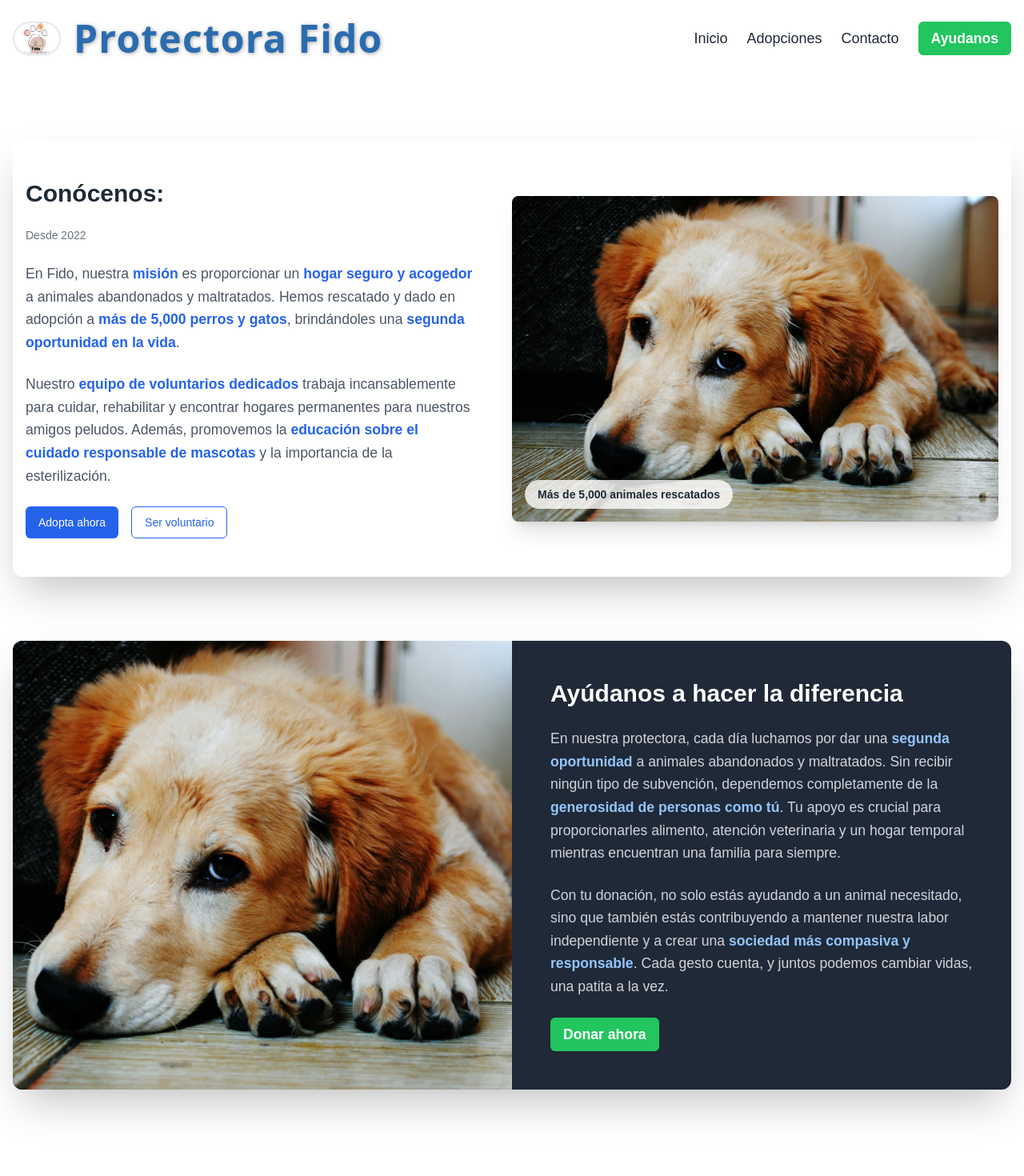
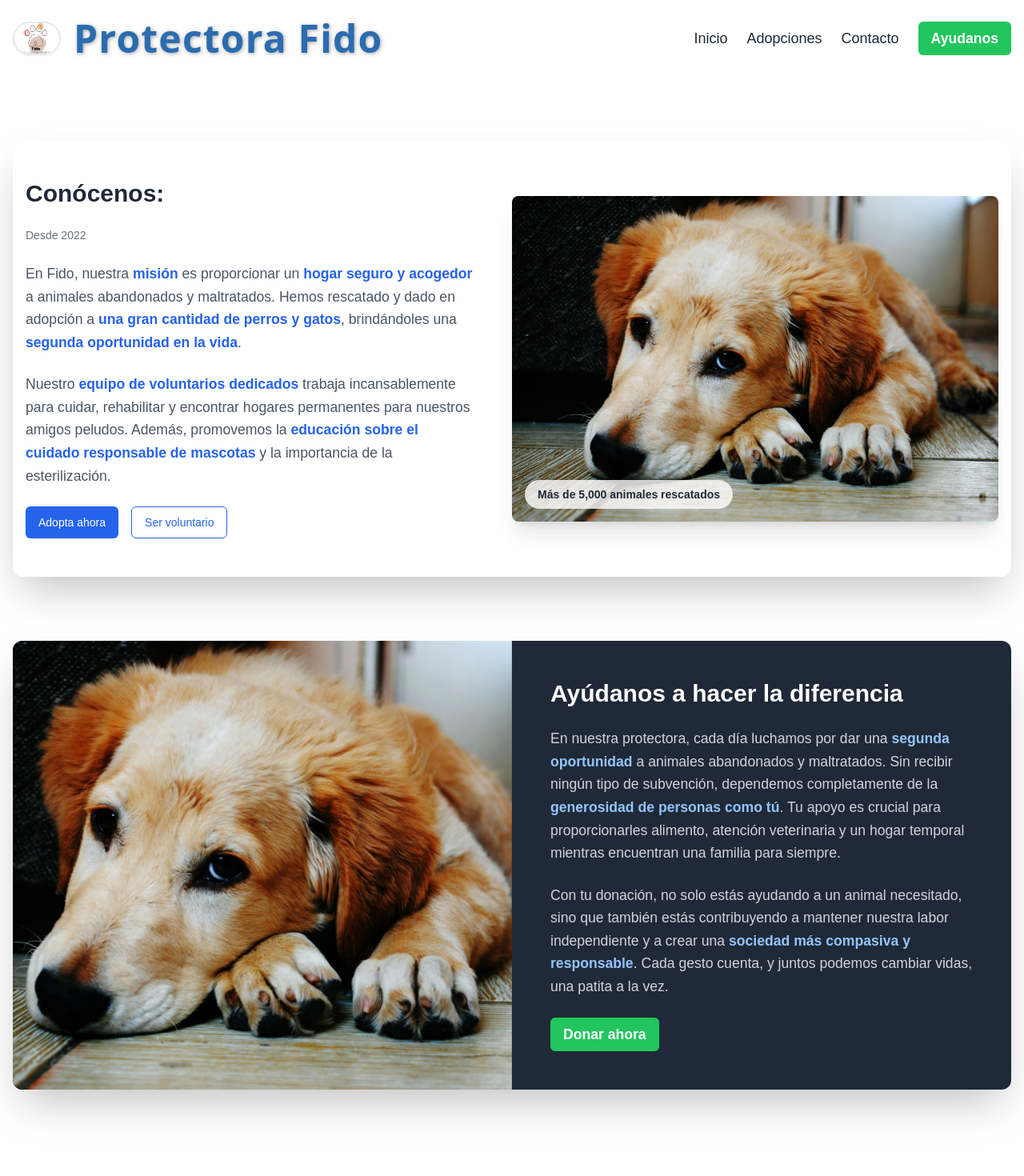
Before and after one commit to efe13dev/huellas-nextjs, a Next.js app: page / in a window 1280 px wide. Shown: the top 1470 px of the page at 80% size. Built offline with nearby package versions, Linux system fonts and the light colour scheme.

Commit message:
add animations

```diff
--- a/src/app/adoptions/page.tsx
+++ b/src/app/adoptions/page.tsx
@@ -48,10 +48,10 @@ async function Adoptions(): Promise<JSX.Element> {
         </span>
       </h2>
       <div className='grid grid-cols-1 gap-8 md:grid-cols-2 lg:grid-cols-3'>
-        {animals.map((animal) => (
+        {animals.map((animal, index) => (
           <Card
             key={animal.id}
-            className='overflow-hidden hover:shadow-lg transition-shadow duration-300 flex flex-col h-[500px]'
+            className={`overflow-hidden hover:shadow-lg transition-shadow duration-300 flex flex-col h-[500px] animate-slide-in delay-${index % 6}`}
           >
             <div className='relative h-64'>
               <img
--- a/src/app/contact/page.tsx
+++ b/src/app/contact/page.tsx
@@ -100,7 +100,7 @@ function Contact(): JSX.Element {
         </h2>
         <form
           onSubmit={handleSubmit}
-          className='mx-auto max-w-xl flex flex-col gap-6 bg-white p-8 rounded-lg shadow-lg'
+          className='mx-auto max-w-xl flex flex-col gap-6 bg-white p-8 rounded-lg shadow-lg animate-slide-in'
         >
           <div className='space-y-2'>
             <label
--- a/src/app/globals.css
+++ b/src/app/globals.css
@@ -76,3 +76,83 @@ h1 {
 .animate-color-change {
   animation: colorChange 6s infinite;
 }
+
+@keyframes slideInFromBottom {
+  0% {
+    transform: translateY(50px);
+    opacity: 0;
+  }
+  100% {
+    transform: translateY(0);
+    opacity: 1;
+  }
+}
+
+.animate-slide-in {
+  opacity: 0;
+  animation: slideInFromBottom 0.5s ease-out forwards;
+}
+
+/* Clases de retraso para la animación */
+.delay-0 {
+  animation-delay: 0ms;
+}
+.delay-1 {
+  animation-delay: 100ms;
+}
+.delay-2 {
+  animation-delay: 200ms;
+}
+.delay-3 {
+  animation-delay: 300ms;
+}
+.delay-4 {
+  animation-delay: 400ms;
+}
+.delay-5 {
+  animation-delay: 500ms;
+}
+/* ... continúa hasta el número máximo de elementos que esperas tener */
+
+@keyframes slideInFromSides {
+  0% {
+    transform: translateX(var(--slide-distance));
+    opacity: 0;
+  }
+  100% {
+    transform: translateX(0);
+    opacity: 1;
+  }
+}
+
+.animate-slide-from-left {
+  --slide-distance: -50px;
+  opacity: 0;
+  animation: slideInFromSides 0.4s ease-out forwards;
+}
+
+.animate-slide-from-right {
+  --slide-distance: 50px;
+  opacity: 0;
+  animation: slideInFromSides 0.4s ease-out forwards;
+}
+
+/* Clases de retraso para la animación */
+.delay-0 {
+  animation-delay: 0ms;
+}
+.delay-1 {
+  animation-delay: 100ms;
+}
+.delay-2 {
+  animation-delay: 200ms;
+}
+.delay-3 {
+  animation-delay: 300ms;
+}
+.delay-4 {
+  animation-delay: 400ms;
+}
+.delay-5 {
+  animation-delay: 500ms;
+}
--- a/src/components/Header.tsx
+++ b/src/components/Header.tsx
@@ -52,6 +52,8 @@ function Header(): JSX.Element {
             <Link
               href='https://www.teaming.net/protectorafido'
               className='bg-green-500 hover:bg-green-600 text-white px-4 py-2 rounded-md font-semibold transition-colors duration-200 w-full text-center lg:w-auto'
+              target='_blank'
+              rel='noopener noreferrer'
             >
               Ayudanos
             </Link>
--- a/src/components/HelpUs.tsx
+++ b/src/components/HelpUs.tsx
@@ -1,28 +1,51 @@
 import React from 'react';
 import Link from 'next/link';
 import Image from 'next/image';
+
 function HelpUs(): JSX.Element {
   return (
-     <section className="flex-grow flex flex-col md:flex-row bg-gray-800 rounded-xl overflow-hidden shadow-2xl ">
-          <div className="md:w-1/2">
+    <section className='flex-grow flex flex-col md:flex-row bg-gray-800 rounded-xl overflow-hidden shadow-2xl animate-slide-in'>
+      <div className='md:w-1/2 animate-slide-from-left'>
         <Image
-              src="/pexels-bruno.jpg"
-              alt="Golden Retriever looking sad"
+          src='/pexels-bruno.jpg'
+          alt='Golden Retriever looking sad'
           width={600}
           height={400}
-              className="h-full w-full object-cover"
-
+          className='h-full w-full object-cover'
         />
       </div>
-          <div className="md:w-1/2 p-12 space-y-6 flex flex-col justify-center">
-            <h3 className="text-3xl font-bold text-white">Ayúdanos a hacer la diferencia</h3>
-            <p className="text-gray-300 leading-relaxed">
-              En nuestra protectora, cada día luchamos por dar una <span className="font-semibold text-blue-300">segunda oportunidad</span> a animales abandonados y maltratados. Sin recibir ningún tipo de subvención, dependemos completamente de la <span className="font-semibold text-blue-300">generosidad de personas como tú</span>. Tu apoyo es crucial para proporcionarles alimento, atención veterinaria y un hogar temporal mientras encuentran una familia para siempre.
+      <div className='md:w-1/2 p-12 space-y-6 flex flex-col justify-center animate-slide-from-right'>
+        <h3 className='text-3xl font-bold text-white delay-1'>
+          Ayúdanos a hacer la diferencia
+        </h3>
+        <p className='text-gray-300 leading-relaxed delay-2'>
+          En nuestra protectora, cada día luchamos por dar una{' '}
+          <span className='font-semibold text-blue-300'>
+            segunda oportunidad
+          </span>{' '}
+          a animales abandonados y maltratados. Sin recibir ningún tipo de
+          subvención, dependemos completamente de la{' '}
+          <span className='font-semibold text-blue-300'>
+            generosidad de personas como tú
+          </span>
+          . Tu apoyo es crucial para proporcionarles alimento, atención
+          veterinaria y un hogar temporal mientras encuentran una familia para
+          siempre.
         </p>
-            <p className="text-gray-300 leading-relaxed">
-              Con tu donación, no solo estás ayudando a un animal necesitado, sino que también estás contribuyendo a mantener nuestra labor independiente y a crear una <span className="font-semibold text-blue-300">sociedad más compasiva y responsable</span>. Cada gesto cuenta, y juntos podemos cambiar vidas, una patita a la vez.
+        <p className='text-gray-300 leading-relaxed delay-3'>
+          Con tu donación, no solo estás ayudando a un animal necesitado, sino
+          que también estás contribuyendo a mantener nuestra labor independiente
+          y a crear una{' '}
+          <span className='font-semibold text-blue-300'>
+            sociedad más compasiva y responsable
+          </span>
+          . Cada gesto cuenta, y juntos podemos cambiar vidas, una patita a la
+          vez.
         </p>
-            <Link href="https://www.teaming.net/protectorafido" className="bg-green-500 hover:bg-green-600 text-white self-start px-4 py-2 rounded-md font-semibold transition-colors duration-200">
+        <Link
+          href='https://www.teaming.net/protectorafido'
+          className='bg-green-500 hover:bg-green-600 text-white self-start px-4 py-2 rounded-md font-semibold transition-colors duration-200 delay-4'
+        >
           Donar ahora
         </Link>
       </div>
--- a/src/components/ImageSlider.tsx
+++ b/src/components/ImageSlider.tsx
@@ -72,13 +72,13 @@ const ImageSlider: React.FC<ImageSliderProps> = ({ images, fallbackImage }) => {
         <>
           <button
             onClick={goToPrevious}
-            className='absolute top-1/2 left-4 transform -translate-y-1/2 bg-black bg-opacity-50 text-white p-2 rounded-full z-10'
+            className='absolute top-1/2 left-4 transform -translate-y-1/2 bg-black bg-opacity-50 text-white p-2 rounded-full z-10 transition-all duration-300 hover:bg-opacity-70'
           >
             <ChevronLeft size={24} />
           </button>
           <button
             onClick={goToNext}
-            className='absolute top-1/2 right-4 transform -translate-y-1/2 bg-black bg-opacity-50 text-white p-2 rounded-full z-10'
+            className='absolute top-1/2 right-4 transform -translate-y-1/2 bg-black bg-opacity-50 text-white p-2 rounded-full z-10 transition-all duration-300 hover:bg-opacity-70'
           >
             <ChevronRight size={24} />
           </button>
--- a/src/components/KnowUs.tsx
+++ b/src/components/KnowUs.tsx
@@ -4,8 +4,8 @@ import Link from 'next/link';
 
 function KnowUs(): JSX.Element {
   return (
-    <section className='flex-grow flex flex-col md:flex-row items-center justify-center px-4 py-12 rounded-xl overflow-hidden shadow-2xl mb-20'>
-      <div className='md:w-1/2 space-y-6 md:pr-12'>
+    <section className='flex-grow flex flex-col md:flex-row items-center justify-center px-4 py-12 rounded-xl overflow-hidden shadow-2xl mb-20 animate-slide-in'>
+      <div className='md:w-1/2 space-y-6 md:pr-12 animate-slide-from-left'>
         <h2 className='text-3xl font-bold text-gray-800'>
           Conócenos:{' '}
           {/* <span className="text-blue-600">Protectora Fido</span> */}
@@ -21,7 +21,7 @@ function KnowUs(): JSX.Element {
           a animales abandonados y maltratados. Hemos rescatado y dado en
           adopción a{' '}
           <span className='font-semibold text-blue-600'>
-            más de 5,000 perros y gatos
+            una gran cantidad de perros y gatos
           </span>
           , brindándoles una{' '}
           <span className='font-semibold text-blue-600'>
@@ -56,7 +56,7 @@ function KnowUs(): JSX.Element {
           </Link>
         </div>
       </div>
-      <div className='md:w-1/2 relative mt-8 md:mt-0'>
+      <div className='md:w-1/2 relative mt-8 md:mt-0 animate-slide-from-right'>
         <Image
           src='/pexels-bruno.jpg'
           alt='Golden Retriever'
```
Also changed, not shown: src/app/adoptions/[id]/page.tsx (+5 -3 lines), 1 other file (tests, documents, lock files or other folders). Lines whose indentation alone changed are shown as unchanged.
